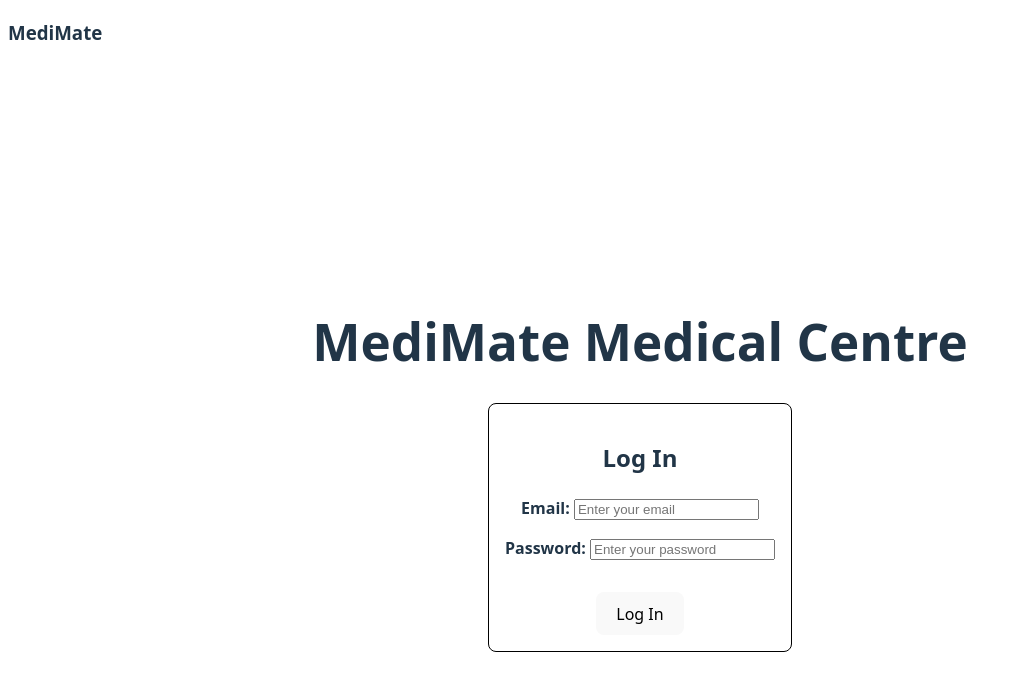
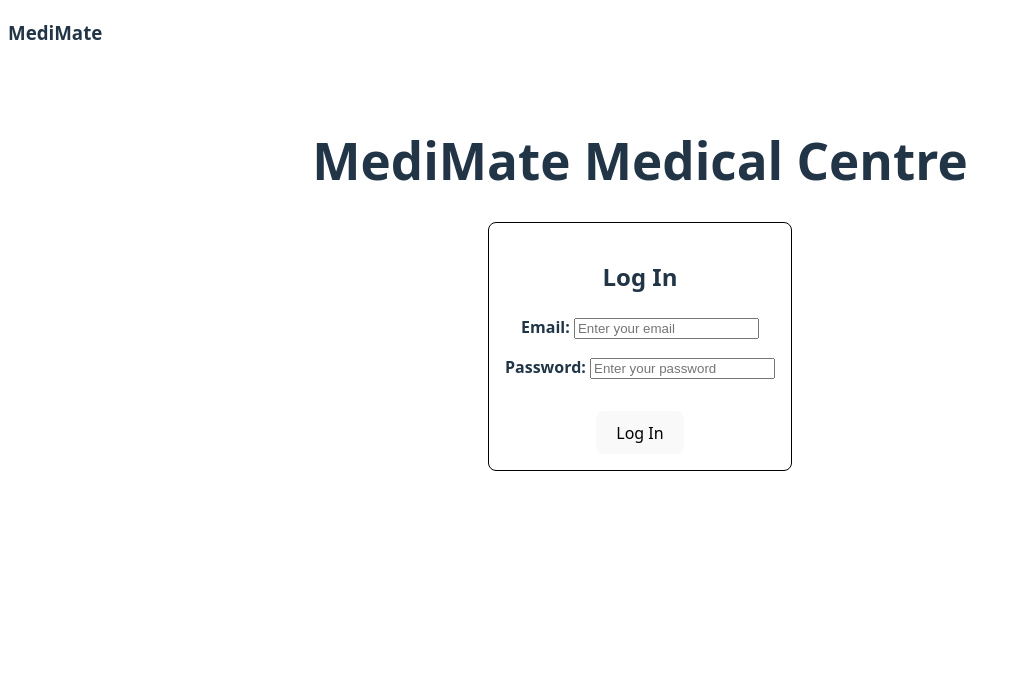
Before and after one commit to lillieharlow/MediMate-Front-End-Web-App, a React (Vite) app: page / in a window 1280 px wide. Shown: the top 690 px of the page, without its empty margins (0-1020 px from the left). Built offline with nearby package versions, Linux system fonts and the light colour scheme.

Commit message:
style: Update main styling

```diff
--- a/src/index.css
+++ b/src/index.css
@@ -25,10 +25,11 @@ a:hover {
 
 main {
   margin: 0;
+  padding-top: 2rem;
   display: flex;
   flex-direction: column;
   align-items: center;
-  justify-content: center;
+  justify-content: flex-start;
   min-width: 320px;
   min-height: 100vh;
 }
```
